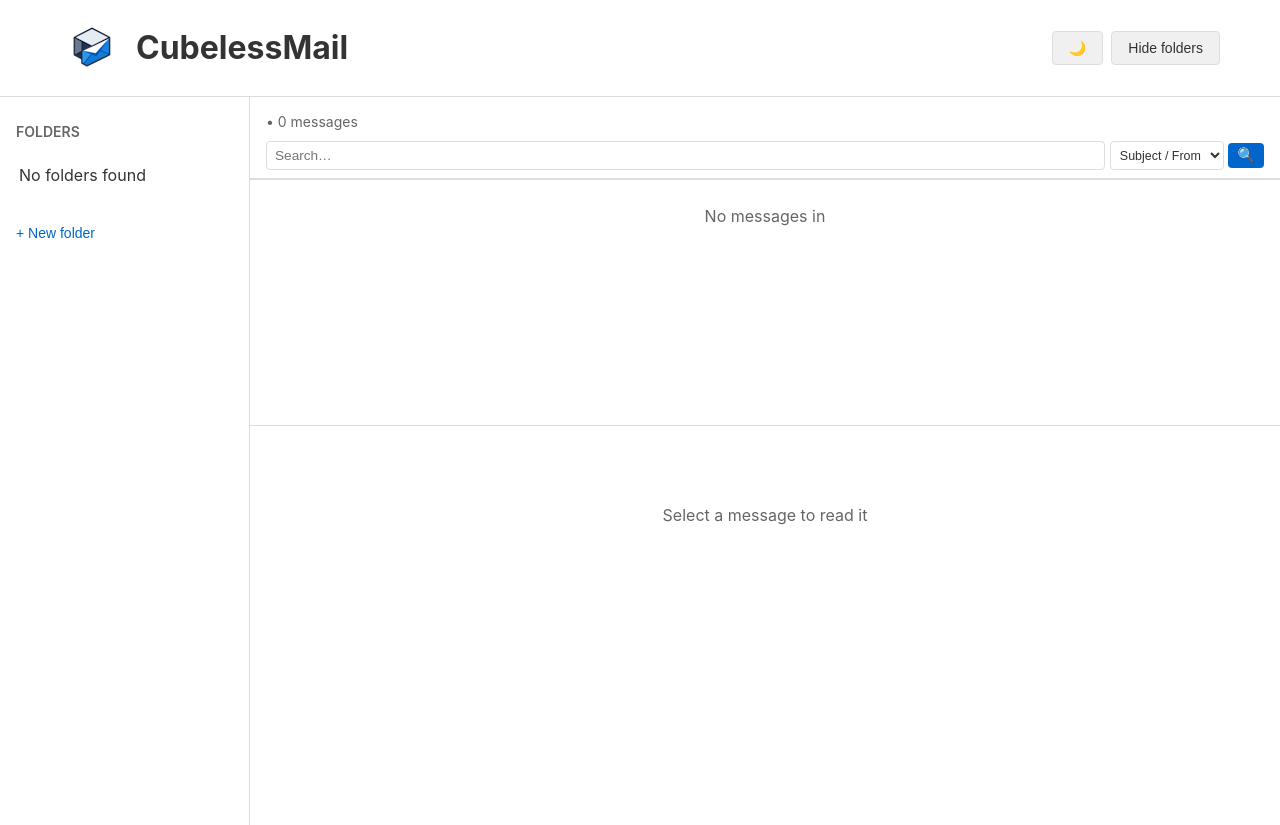
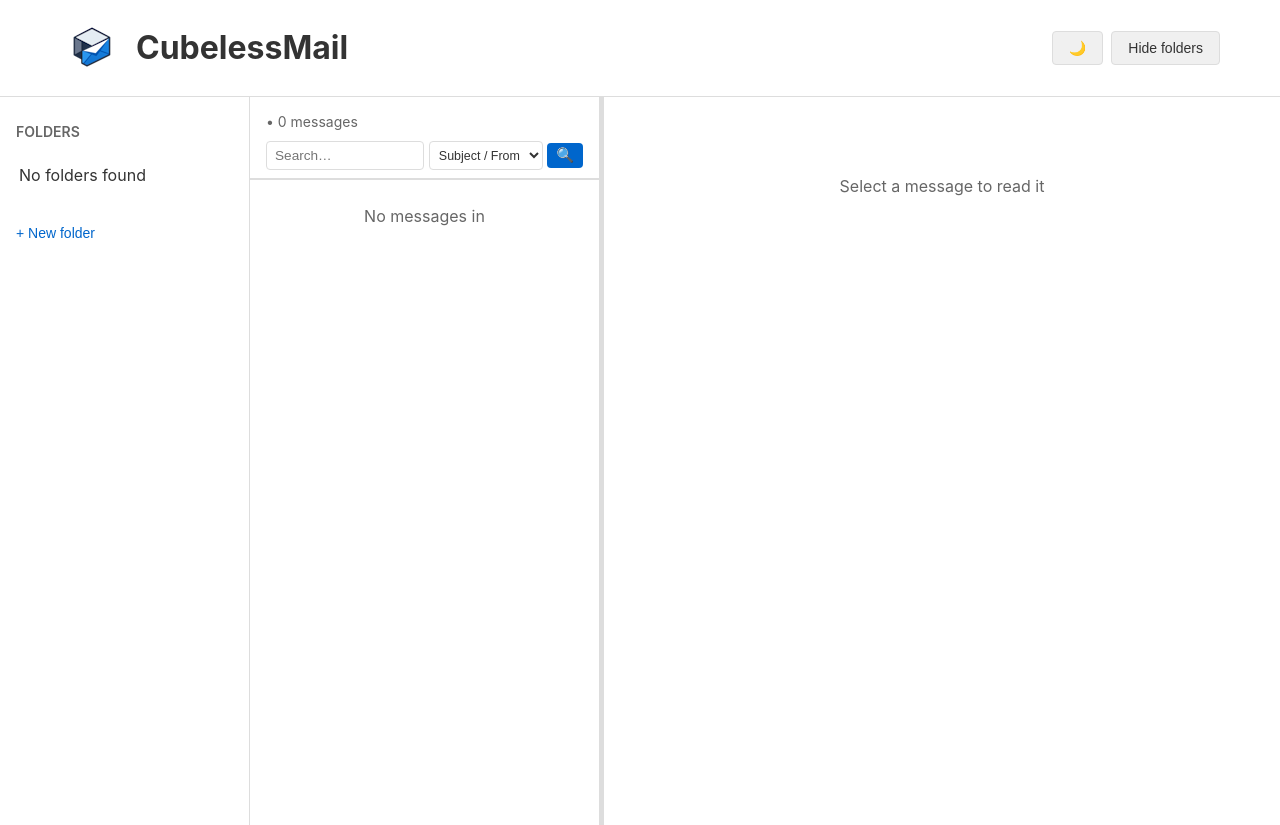
Before and after one commit to rwstorer/CubelessMail, a Django app: template mail/templates/mail/inbox.html in a window 1280 px wide. Run offline with Django 5.2, Linux system fonts and the light colour scheme; the template is opened without the code that fills it, so the values that code supplies are empty.

Commit message:
three col layout implemented

```diff
--- a/mail/templates/mail/inbox.html
+++ b/mail/templates/mail/inbox.html
@@ -74,7 +74,7 @@
             {% endfor %}
         </div>
     </div>
-    <div class="inbox-pane-resizer" id="inboxPaneResizer" aria-label="Resize panes" role="separator" aria-orientation="horizontal"></div>
+    <div class="inbox-pane-resizer" id="inboxPaneResizer" aria-label="Resize panes" role="separator" aria-orientation="vertical"></div>
     <div class="inbox-detail-pane" id="inboxDetailPane">
         <div class="detail-pane-empty">
             <p class="text-muted">Select a message to read it</p>
--- a/static/css/style.css
+++ b/static/css/style.css
@@ -351,33 +351,34 @@ textarea:focus {
 .text-muted { color: var(--text-muted); }
 .text-small { font-size: 0.875rem; }
 
-/* Split-pane inbox layout */
+/* Split-pane inbox layout — three columns (sidebar | list | detail) */
 article.content.split-pane {
   display: flex;
-  flex-direction: column;
   overflow: hidden;
   height: calc(100vh - 72px);
 }
 
 .inbox-layout {
   display: flex;
-  flex-direction: column;
+  flex-direction: row;
   flex: 1;
-  min-height: 0;
+  min-width: 0;
   overflow: hidden;
 }
 
 .inbox-list-pane {
-  flex: 0 0 45%;
-  min-height: 80px;
+  flex: 0 0 350px;
+  min-width: 180px;
+  max-width: 600px;
   overflow-y: auto;
   overflow-x: hidden;
+  border-right: 1px solid var(--border-color);
 }
 
 .inbox-pane-resizer {
-  flex: 0 0 1px;
+  flex: 0 0 4px;
   background: var(--border-color);
-  cursor: ns-resize;
+  cursor: ew-resize;
   transition: background 0.15s;
 }
 
@@ -388,7 +389,7 @@ article.content.split-pane {
 
 .inbox-detail-pane {
   flex: 1;
-  min-height: 0;
+  min-width: 0;
   overflow-y: auto;
   overflow-x: hidden;
   background: var(--surface-color);
@@ -419,7 +420,9 @@ article.content.split-pane {
 
   .inbox-list-pane {
     overflow-y: visible;
-    height: auto;
+    width: 100%;
+    max-width: none;
+    border-right: none;
   }
 
   .inbox-pane-resizer {
--- a/static/js/inbox-pane.js
+++ b/static/js/inbox-pane.js
@@ -1,8 +1,8 @@
 document.addEventListener('DOMContentLoaded', function () {
   const MOBILE_BREAKPOINT = 768;
-  const LIST_PANE_MIN_HEIGHT = 80;
-  const DETAIL_PANE_MIN_HEIGHT = 80;
-  const STORAGE_KEY = 'cubelessmailListPaneHeight';
+  const LIST_PANE_MIN_WIDTH = 180;
+  const DETAIL_PANE_MIN_WIDTH = 200;
+  const STORAGE_KEY = 'cubelessmailListPaneWidth';
 
   const listPane = document.getElementById('inboxListPane');
   const detailPane = document.getElementById('inboxDetailPane');
@@ -12,27 +12,27 @@ document.addEventListener('DOMContentLoaded', function () {
     return;
   }
 
-  // Restore saved list pane height
-  const savedHeight = localStorage.getItem(STORAGE_KEY);
-  if (savedHeight && window.innerWidth >= MOBILE_BREAKPOINT) {
-    listPane.style.flex = '0 0 ' + savedHeight + 'px';
+  // Restore saved list pane width
+  const savedWidth = localStorage.getItem(STORAGE_KEY);
+  if (savedWidth && window.innerWidth >= MOBILE_BREAKPOINT) {
+    listPane.style.flex = '0 0 ' + savedWidth + 'px';
   }
 
-  // Vertical pane resizing
+  // Horizontal pane resizing
   if (resizer) {
     let isResizing = false;
-    let startY = 0;
-    let startHeight = 0;
+    let startX = 0;
+    let startWidth = 0;
 
     resizer.addEventListener('pointerdown', function (event) {
       if (window.innerWidth < MOBILE_BREAKPOINT) {
         return;
       }
       isResizing = true;
-      startY = event.clientY;
-      startHeight = listPane.getBoundingClientRect().height;
+      startX = event.clientX;
+      startWidth = listPane.getBoundingClientRect().width;
       resizer.classList.add('resizing');
-      document.body.style.cursor = 'ns-resize';
+      document.body.style.cursor = 'ew-resize';
       document.body.style.userSelect = 'none';
       window.addEventListener('pointermove', handlePointerMove);
       window.addEventListener('pointerup', stopResizing);
@@ -40,12 +40,12 @@ document.addEventListener('DOMContentLoaded', function () {
 
     function handlePointerMove(event) {
       if (!isResizing) { return; }
-      const containerHeight = listPane.parentElement.getBoundingClientRect().height;
-      const resizerHeight = resizer.getBoundingClientRect().height;
-      const maxHeight = containerHeight - resizerHeight - DETAIL_PANE_MIN_HEIGHT;
-      const delta = event.clientY - startY;
-      const newHeight = Math.min(maxHeight, Math.max(LIST_PANE_MIN_HEIGHT, startHeight + delta));
-      listPane.style.flex = '0 0 ' + newHeight + 'px';
+      const containerWidth = listPane.parentElement.getBoundingClientRect().width;
+      const resizerWidth = resizer.getBoundingClientRect().width;
+      const maxWidth = containerWidth - resizerWidth - DETAIL_PANE_MIN_WIDTH;
+      const delta = event.clientX - startX;
+      const newWidth = Math.min(maxWidth, Math.max(LIST_PANE_MIN_WIDTH, startWidth + delta));
+      listPane.style.flex = '0 0 ' + newWidth + 'px';
     }
 
     function stopResizing() {
@@ -54,8 +54,8 @@ document.addEventListener('DOMContentLoaded', function () {
       resizer.classList.remove('resizing');
       document.body.style.cursor = '';
       document.body.style.userSelect = '';
-      const finalHeight = listPane.getBoundingClientRect().height;
-      localStorage.setItem(STORAGE_KEY, Math.round(finalHeight));
+      const finalWidth = listPane.getBoundingClientRect().width;
+      localStorage.setItem(STORAGE_KEY, Math.round(finalWidth));
       window.removeEventListener('pointermove', handlePointerMove);
       window.removeEventListener('pointerup', stopResizing);
     }
```
